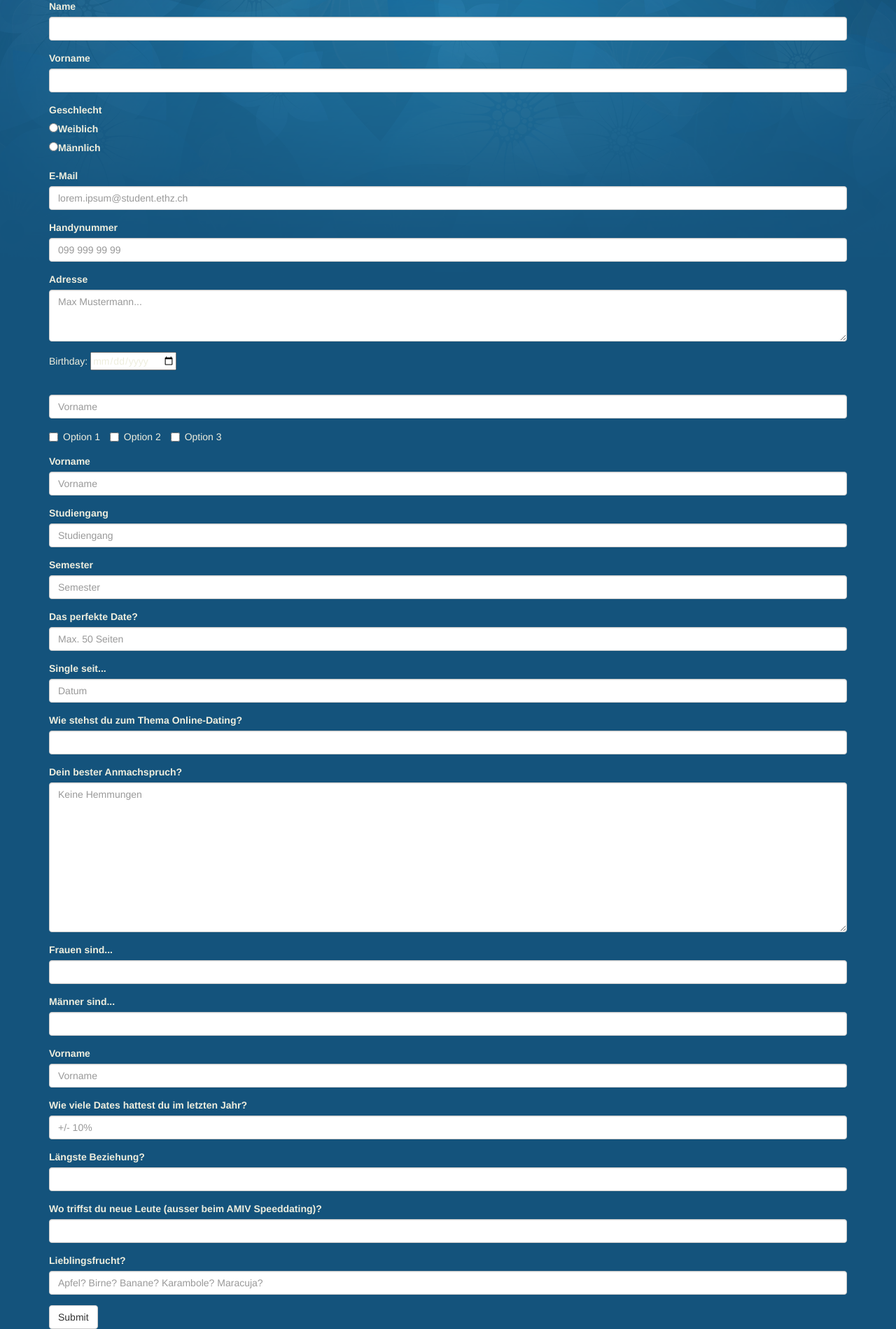
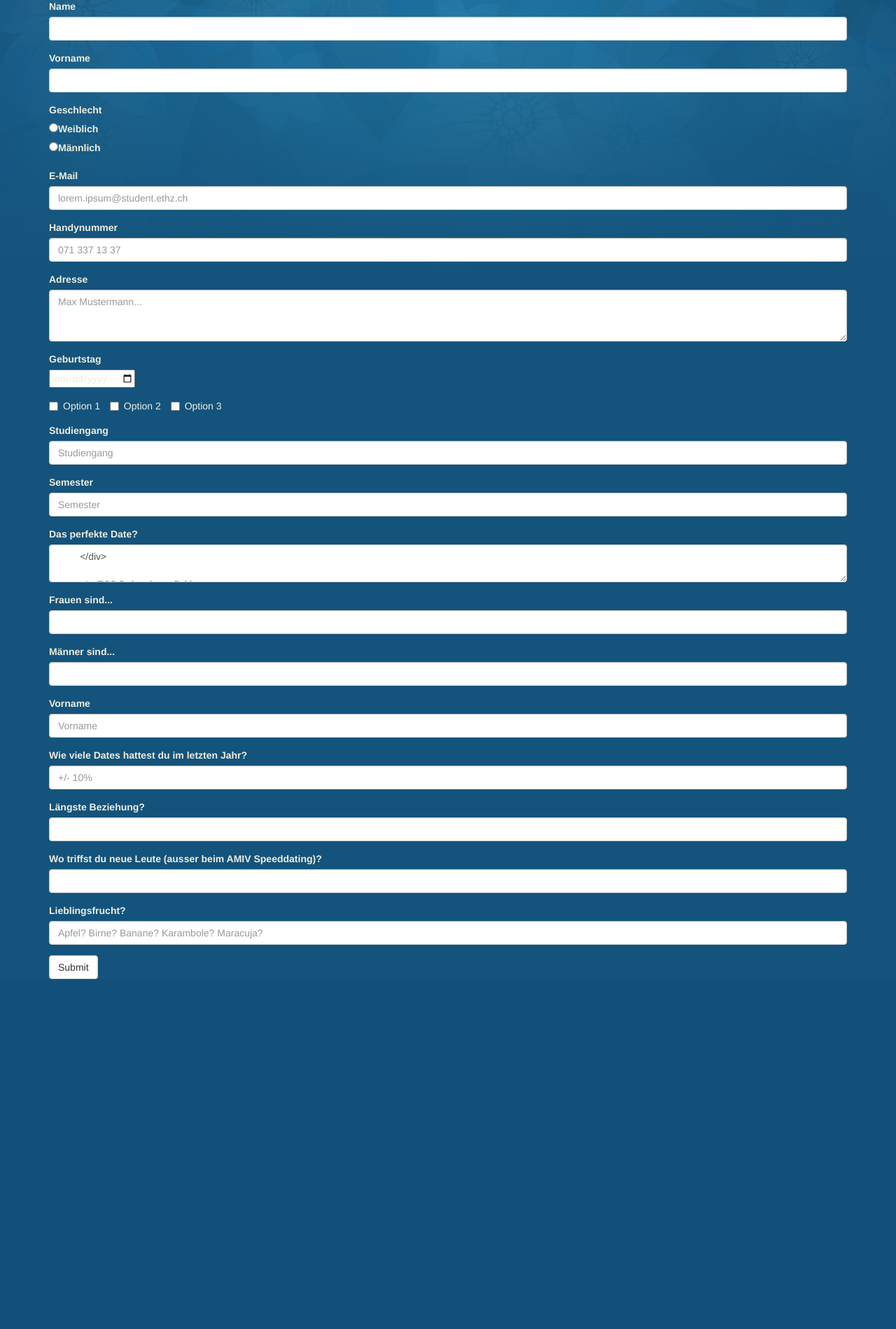
Before and after one commit to amiv-eth/AMIV-Speeddating, a Flask app: page /signup in a window 1280 px wide. Shown: the part 384-2283 px from the top of the page at 70% size. After the commit the page ends 1783 px from the top, so only its background shows below. Run offline with Flask 2, Linux system fonts and the light colour scheme; some libraries are stand-ins or nearby versions.

Commit message:
more signup updates
- some new placeholders
- todo comments
- more newlines
- input -> textarea

```diff
--- a/templates/signup.html
+++ b/templates/signup.html
@@ -33,6 +33,7 @@
 		<label for = "name">Name </label>
 		<input type = "text" class="form-control" name = "name">
 	</div>
+
 	<div class = "form-group">
 		<label for = "prename">Vorname </label>
 		<input type = "text" class="form-control" name = "prename">
@@ -50,89 +51,107 @@
 		<label for = "mail">E-Mail </label>
 		<input type = "text" class="form-control" placeholder="lorem.ipsum@student.ethz.ch" name = "mail">
 	</div>
+
 	<div class = "form-group">
 		<label for = "mobile">Handynummer </label>
-		<input type = "text" class="form-control" placeholder="099 999 99 99" name = "mobile">
+		<input type = "text" class="form-control" placeholder="071 337 13 37" name = "mobile">
 	</div>
+
 	<div class = "form-group">
 		<label for = "address">Adresse</label>
 		<textarea class="form-control" rows="3" placeholder="Max Mustermann..." name = "address"></textarea>
 	</div>
 
 
+	<!-- TODO find something that works outside of chrome -->
 	<div class = "form-group">
+		<label for = "bday">Geburtstag </label>
 		<form>
-			Birthday:
 			<input type="date" name="bday">
 		</form>
 	</div>
 
-	<div class = "form-group">
-		<label for = "birthday"></label>
-		<input type = "text" class="form-control" placeholder="Vorname" name = "birthday">
-	</div>
+	<!-- TODO get valid dates dynamically -->
 	<div class = "form-group">
 		<label class="checkbox-inline"><input type="checkbox" value="">Option 1</label>
 		<label class="checkbox-inline"><input type="checkbox" value="">Option 2</label>
 		<label class="checkbox-inline"><input type="checkbox" value="">Option 3</label>
 	</div>
+
+	<!-- TODO
+	why is this an input field?
 	<div class = "form-group">
-		<label for = "eventYear">Vorname </label>
+		<label for = "eventTitle">2017</label>
 		<input type = "text" class="form-control" placeholder="Vorname" name = "eventyear">
 	</div>
+	-->
+
 	<div class = "form-group">
 		<label for = "studyCourse">Studiengang </label>
 		<input type = "text" class="form-control" placeholder="Studiengang" name = "studycourse">
 	</div>
+
 	<div class = "form-group">
 		<label for = "semester">Semester </label>
 		<input type = "text" class="form-control" placeholder="Semester" name = "semester">
 	</div>
+
 	<div class = "form-group">
 		<label for = "perfectDate">Das perfekte Date? </label>
-		<input type = "text" class="form-control" placeholder="Max. 50 Seiten" name = "perfectdate">
+		<textarea type = "text" class="form-control" placeholder="Max. 50 Seiten" rows="2" name = "perfectdate">
 	</div>
+
 	<!-- TODO date input field -->
 	<div class = "form-group">
 		<label for = "singleSince">Single seit... </label>
 		<input type = "text" class="form-control" placeholder="Datum" name = "singleSince">
 	</div>
+
 	<div class = "form-group">
 		<label for = "onlineDating">Wie stehst du zum Thema Online-Dating?</label>
-		<input type = "text" class="form-control" name = "onlineDating">
+		<textarea type = "text" class="form-control" rows="2" name = "onlineDating">
 	</div>
+
 	<div class = "form-group">
 		<label for = "pickupLine">Dein bester Anmachspruch? </label>
-		<textarea class="form-control" rows="10" placeholder="Keine Hemmungen" name = "pickupLine"></textarea>
+		<textarea class="form-control" rows="5" placeholder="Keine Hemmungen" name = "pickupLine"></textarea>
 	</div>
+
 	<div class = "form-group">
 		<label for = "women">Frauen sind... </label>
-		<input type = "text" class="form-control"  name = "women">
+		<input type = "text" class="form-control" name="women">
 	</div>
+
 	<div class = "form-group">
 		<label for = "men">Männer sind... </label>
-		<input type = "text" class="form-control" name = "men">
+		<input type = "text" class="form-control" name="men">
 	</div>
+
 	<div class = "form-group">
 		<label for = "advantages">Vorname </label>
 		<input type = "text" class="form-control" placeholder="Vorname" name = "advantages">
 	</div>
+
 	<div class = "form-group">
 		<label for = "nrDates">Wie viele Dates hattest du im letzten Jahr?</label>
 		<input type = "text" class="form-control" placeholder="+/- 10%" name = "nrDates">
 	</div>
+
 	<div class = "form-group">
 		<label for = "longestRelationship">Längste Beziehung?</label>
 		<input type = "text" class="form-control" placeholder="" name = "longestRelationship">
 	</div>
+
 	<div class = "form-group">
 		<label for = "findDates">Wo triffst du neue Leute (ausser beim AMIV Speeddating)?</label>
 		<input type = "text" class="form-control" placeholder="" name = "findDates">
 	</div>
+
 	<div class = "form-group">
 		<label for = "fruit">Lieblingsfrucht?</label>
 		<input type = "text" class="form-control" placeholder="Apfel? Birne? Banane? Karambole? Maracuja?" name = "fruit">
 	</div>
+
 	<button type = "submit" class="btn btn-default">Submit</button>
 </form>
 
```
